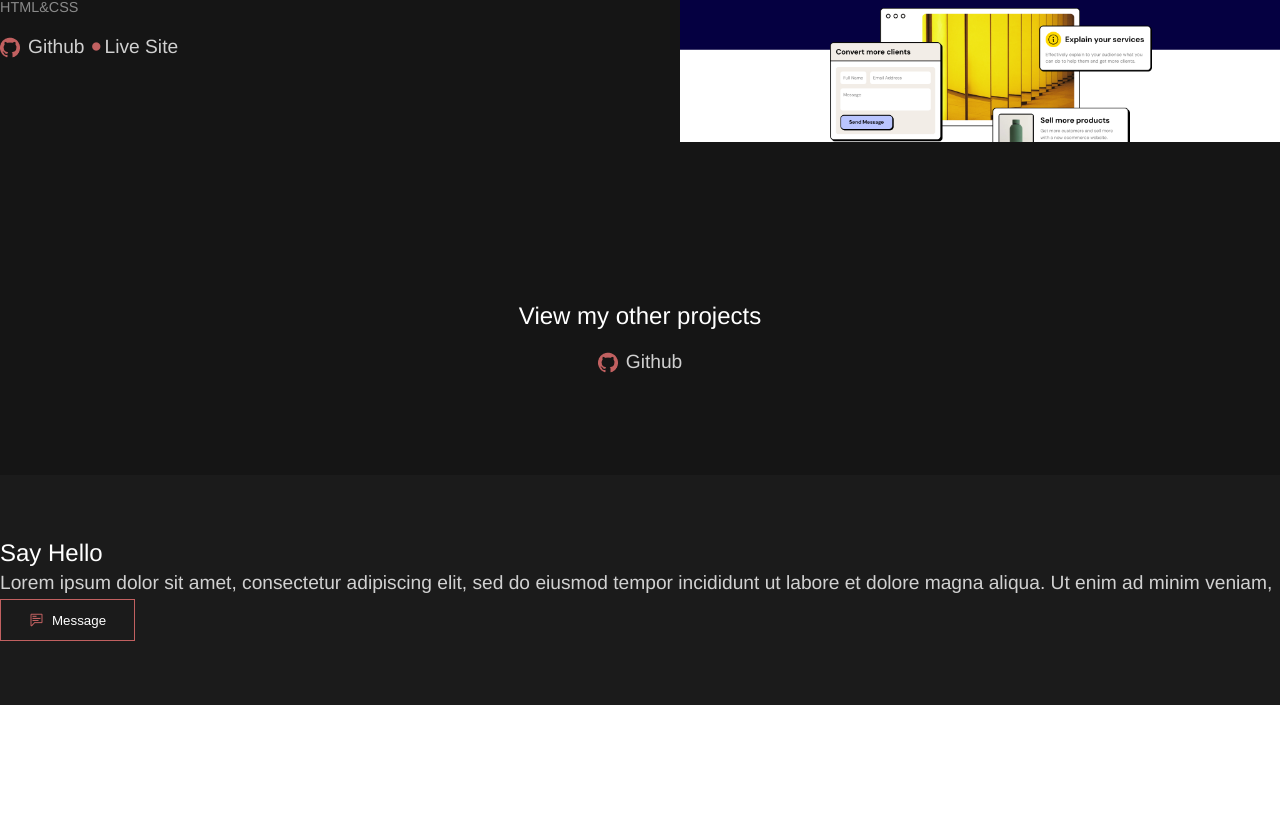
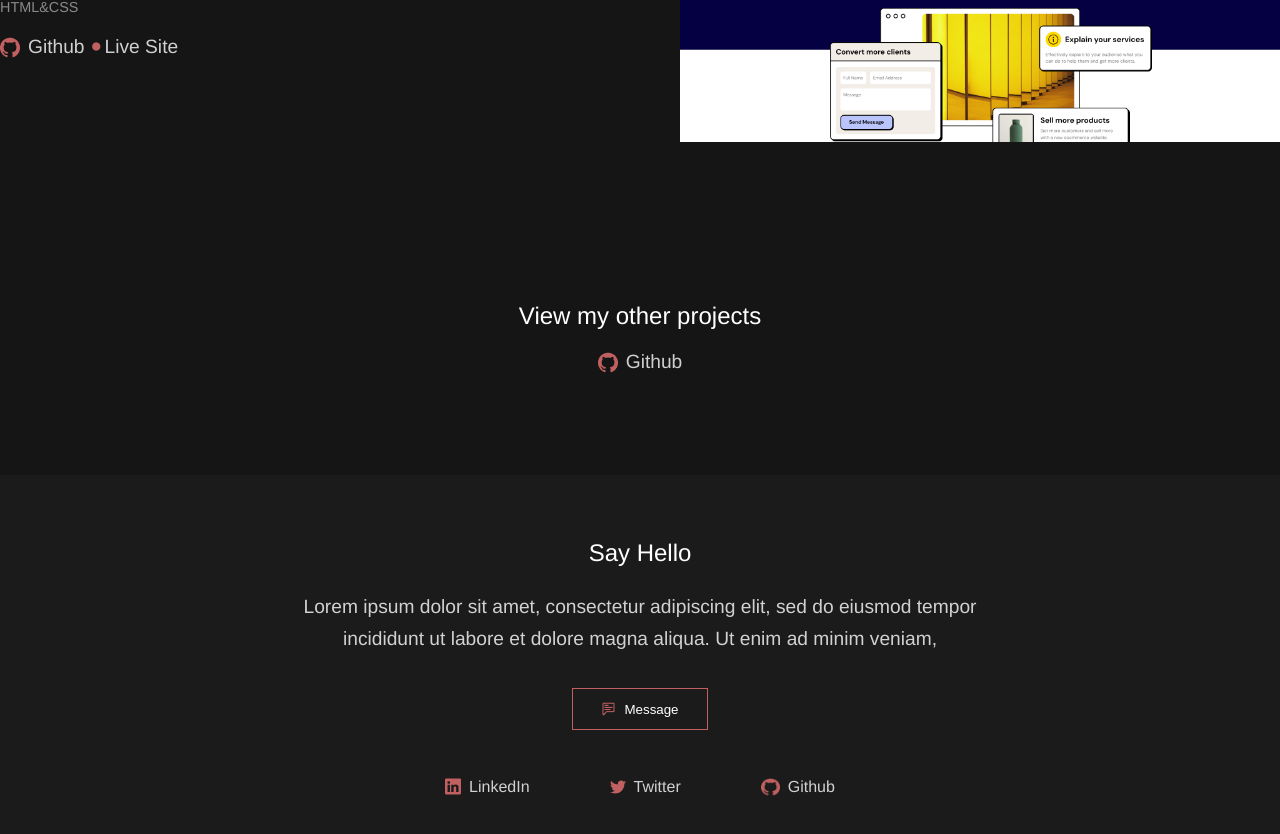
Before and after one commit to JuszJo/Portfolio, a React (Vite) app: page / in a window 1280 px wide. Shown: the part 2964-3798 px from the top of the page. Before the commit the page ends 3669 px from the top, so only its background shows below. Built offline with nearby package versions, Linux system fonts and the light colour scheme.

Commit message:
add new icons for contact section and style said section

```diff
--- a/src/components/Contact.jsx
+++ b/src/components/Contact.jsx
@@ -1,11 +1,14 @@
 import "../styles/Contact.css";
 
 import message from "../assets/message.png";
+import linkedin from "../assets/linkedin.svg";
+import twitter from "../assets/twitter.svg";
+import github from "../assets/github.png";
 
 export default function Contact() {
     return(
         <section id="contact-section">
-            <div id="contact-div">
+            <div id="contact-div" className="container">
                 <h2>Say Hello</h2>
                 <p>
                     Lorem ipsum dolor sit amet, consectetur adipiscing elit,
@@ -16,6 +19,20 @@ export default function Contact() {
                     <img src={message} alt=""/>
                     <a>Message</a>
                 </button>
+                <div id="socials-div">
+                    <div className="socials">
+                        <img src={linkedin} alt="" />
+                        <a href="">LinkedIn</a>
+                    </div>
+                    <div className="socials">
+                        <img src={twitter} alt="" />
+                        <a href="">Twitter</a>
+                    </div>
+                    <div className="socials">
+                        <img id="footer-github-image" src={github} alt="" />
+                        <a href="">Github</a>
+                    </div>
+                </div>
             </div>
         </section>
     )
--- a/src/styles/Contact.css
+++ b/src/styles/Contact.css
@@ -1,9 +1,23 @@
-#contact-div {
-    padding: 4rem 0;
+#contact-section {
     background-color: var(--primary);
 }
 
+#contact-div {
+    padding: 4rem 0;
+    margin: auto;
+    display: flex;
+    flex-direction: column;
+    align-items: center;
+}
+
+#contact-div p {
+    text-align: center;
+    max-width: 45rem;
+    margin-top: 1.5rem;
+}
+
 #contact-div button {
+    margin-top: 2rem;
     padding: 0.75rem 1.75rem;
 }
 
@@ -11,3 +25,24 @@
     vertical-align: bottom;
     margin-right: 0.5rem;
 }
+
+#socials-div {
+    display: flex;
+    justify-content: center;
+    gap: 5rem;
+    width: 100%;
+    margin-top: 3rem;
+}
+
+#socials-div img{
+    vertical-align: top;
+}
+
+#footer-github-image {
+    width: 19px;
+    height: 18px;
+}
+
+.socials a {
+    color: var(--text-opacity);
+}
--- a/src/styles/index.css
+++ b/src/styles/index.css
@@ -34,6 +34,11 @@ p {
     font-size: 1.2rem;
 }
 
+a {
+    text-decoration: none;
+    color: inherit;
+}
+
 button {
     background-color: transparent;
     border: 1px solid var(--secondary);
```
Also changed, not shown: src/assets/linkedin.svg (added), src/assets/twitter.svg (added).
